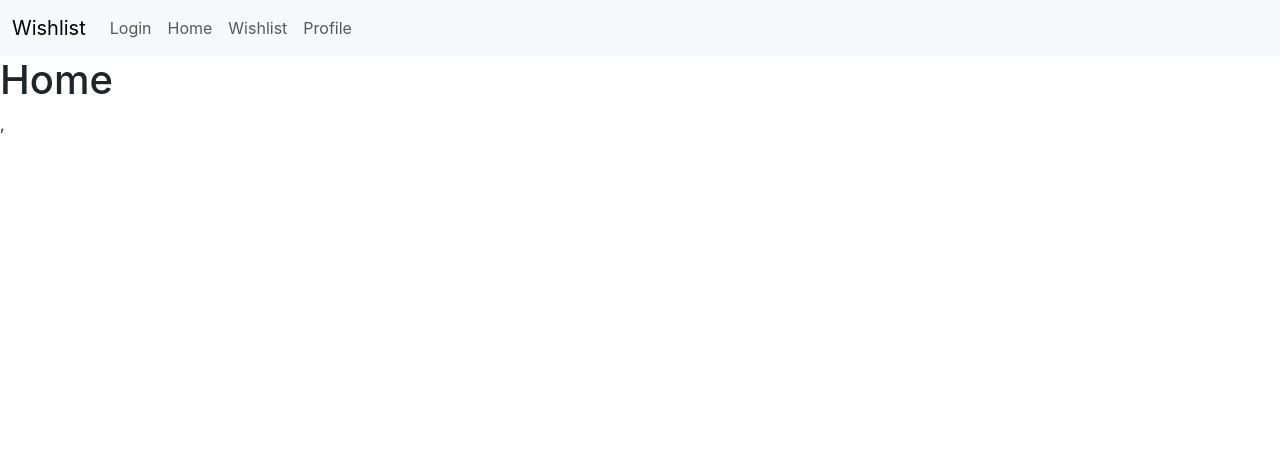
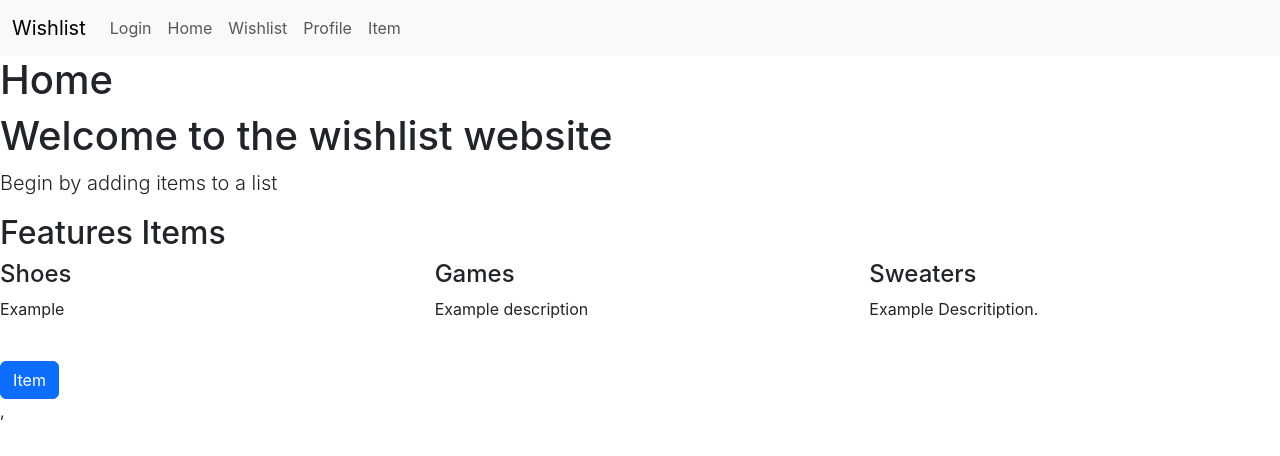
Before and after one commit to divaldez7464/frontend, a React (Create React App) app: page /home in a window 1280 px wide. Shown: the top 456 px of the page. Built offline with nearby package versions, Linux system fonts and the light colour scheme.

Commit message:
added_couple_pages_and_styles

```diff
--- a/src/App.js
+++ b/src/App.js
@@ -6,6 +6,8 @@ import Home from './components/Home';
 import Login from './components/Login';
 import Profile from './components/Profile';
 import Wishlist from './components/Wishlist';
+import SignUp from './components/Signup';
+import Item from './components/Item';
 import React from 'react';
 
 
@@ -23,6 +25,8 @@ function App() {
             <Route path="/wishlist" element={<Wishlist />} />
             <Route path="/home" element={<Home />} />
             <Route path="/profile" element={<Profile />} />
+            <Route path="/signup" element={<SignUp />} />
+            <Route path="/item" element={<Item />} />
           </Routes>
         </Router>
   );
--- a/src/components/Home.js
+++ b/src/components/Home.js
@@ -5,12 +5,36 @@ import axios from 'axios';
 import Navbar from './Navbar';
 
 function Home() {
+    const navigate = useNavigate();
     return (
         <div>
             <Navbar />
             <div className="home-container">
                 <h1 >Home</h1>
+                <h1>Welcome to the wishlist website</h1>
+                <p className="lead">Begin by adding items to a list</p>
 
+                <h2>Features Items</h2>
+                <div className="row">
+                    <div className="col-md-4">
+                        <h4>Shoes</h4>
+                        <p>Example</p>
+                    </div>
+                    <div className="col-md-4">
+                        <h4>Games</h4>
+                        <p>Example description</p>
+                    </div>
+                    <div className="col-md-4">
+                        <h4>Sweaters</h4>
+                        <p>Example Descritiption.</p>
+                    </div>
+                </div>
+
+                <div className="mt-4">
+                    <button className="btn btn-primary" onClick={() => navigate('/wishlist')}>
+                        Item
+                    </button>
+                </div>
             </div>
         </div>
     );
--- /dev/null
+++ b/src/components/Item.js
@@ -0,0 +1,22 @@
+import React, { useState, useEffect } from 'react';
+import { googleLogout, useGoogleLogin } from '@react-oauth/google';
+import { useNavigate } from 'react-router-dom';
+import axios from 'axios';
+import Navbar from './Navbar';
+import 'bootstrap/dist/css/bootstrap.min.css';
+
+function Item() {
+    const navigate = useNavigate();
+
+    return (
+        <div>
+            <Navbar />
+            <div className="Item-container">
+                <h1 >Item</h1>
+
+            </div>
+        </div>
+    );
+}
+
+export default Item;
--- a/src/components/Navbar.js
+++ b/src/components/Navbar.js
@@ -33,6 +33,9 @@ function Navbar() {
             <li className="nav-item">
               <Link className="nav-link" to="/profile">Profile</Link>
             </li>
+            <li className="nav-item">
+              <Link className="nav-link" to="/item">Item</Link>
+            </li>
           </ul>
         </div>
       </div>
--- a/src/components/Profile.js
+++ b/src/components/Profile.js
@@ -1,14 +1,27 @@
 import React, { useState, useEffect } from 'react';
 import axios from 'axios';
 import Navbar from './Navbar';
+import profileimage from '../Image/TestImage.jpg';
 
 function Profile() {
     return (
         <div>
             <Navbar />
-            <div className="profile-container">
-                <h1 >Profile</h1>
-
+            <div className="container mt-5">
+                <h1 className="text-center mb-4">User Profile</h1>
+                <div className="card mx-auto" style={{ width: '18rem' }}>
+                    <img
+                        src={profileimage}
+                        className="card-img-top rounded-circle mt-3"
+                        alt="Profile"
+                    />
+                    <div className="card-body text-center">
+                        <h5 className="card-title">Username: FakeAccount</h5>
+                        <p className="card-text">Profile description here</p>
+                       <h1><button className="btn btn-danger">Edit Profile</button></h1>
+                        <button className="btn btn-danger">Delete Account</button>
+                    </div>
+                </div>
             </div>
         </div>
     );
--- /dev/null
+++ b/src/components/Signup.js
@@ -0,0 +1,31 @@
+import React from 'react';
+import { useNavigate } from 'react-router-dom';
+import 'bootstrap/dist/css/bootstrap.min.css';
+
+function Signup() {
+    const navigate = useNavigate();
+
+    return (
+        //mt-5 is bootstrap for spacing
+        //
+        <div className="container text-center mt-5">
+            <h1 className="mb-4">Create an Account</h1>
+            <div className="mb-3">
+                <label htmlFor="username" className="form-label">Create Username</label>
+                <input type="text" className="form-control" id="username" placeholder="Enter username" />
+            </div>
+            <div className="mb-3">
+                <label htmlFor="password" className="form-label">Password</label>
+                <input type="password" className="form-control" id="password" placeholder="Enter password" />
+            </div>
+            <div className="mb-3">
+                <label htmlFor="reenter-password" className="form-label">Re-enter Password</label>
+                <input type="password" className="form-control" id="reenter-password" placeholder="Re-enter password" />
+            </div>
+            <button className="btn btn-primary" onClick={() => navigate('/home')}>
+                Sign Up </button>
+        </div>
+    );
+}
+
+export default Signup;
--- a/src/components/Wishlist.js
+++ b/src/components/Wishlist.js
@@ -1,14 +1,34 @@
 import React, { useState, useEffect } from 'react';
 import axios from 'axios';
 import Navbar from './Navbar';
+import profileimage from '../Image/TestImage.jpg';
 
 function Wishlist() {
+
+    const item={
+        name: "Sneakers",
+        description: "Desctiption of the item.",
+        category: "Shoes",
+        price: "$30.99",
+        available: true,
+        url: "https://example.com/cool-sneakers",
+    };
     return (
         <div>
             <Navbar />
-            <div className="wishlist-container">
-                <h1 >Wishlist</h1>
-
+            <div className="wishlist-container container mt-5">
+                <h1 className="text-center mb-4">Wishlist</h1>
+                <div className="card mx-auto" style={{ width: '18rem' }}>
+                    <div className="card-body text-center">
+                        <h5 className="card-title">{item.name}</h5>
+                        <p className="card-text">{item.description}</p>
+                        <p className="card-text"><strong>Category:</strong> {item.category}</p>
+                        <p className="card-text"><strong>Price:</strong> {item.price}</p>
+                        <p className="card-text"><strong>Available:</strong> {item.available ? "Yes" : "No"}</p>
+                        <p className="card-text"><strong>url:</strong> {item.url}</p>
+                        <a href={item.url} className="btn btn-primary" target="_blank" rel="noopener noreferrer">Buy</a>
+                    </div>
+                </div>
             </div>
         </div>
     );
```
Also changed, not shown: src/Image/TestImage.jpg (added).
